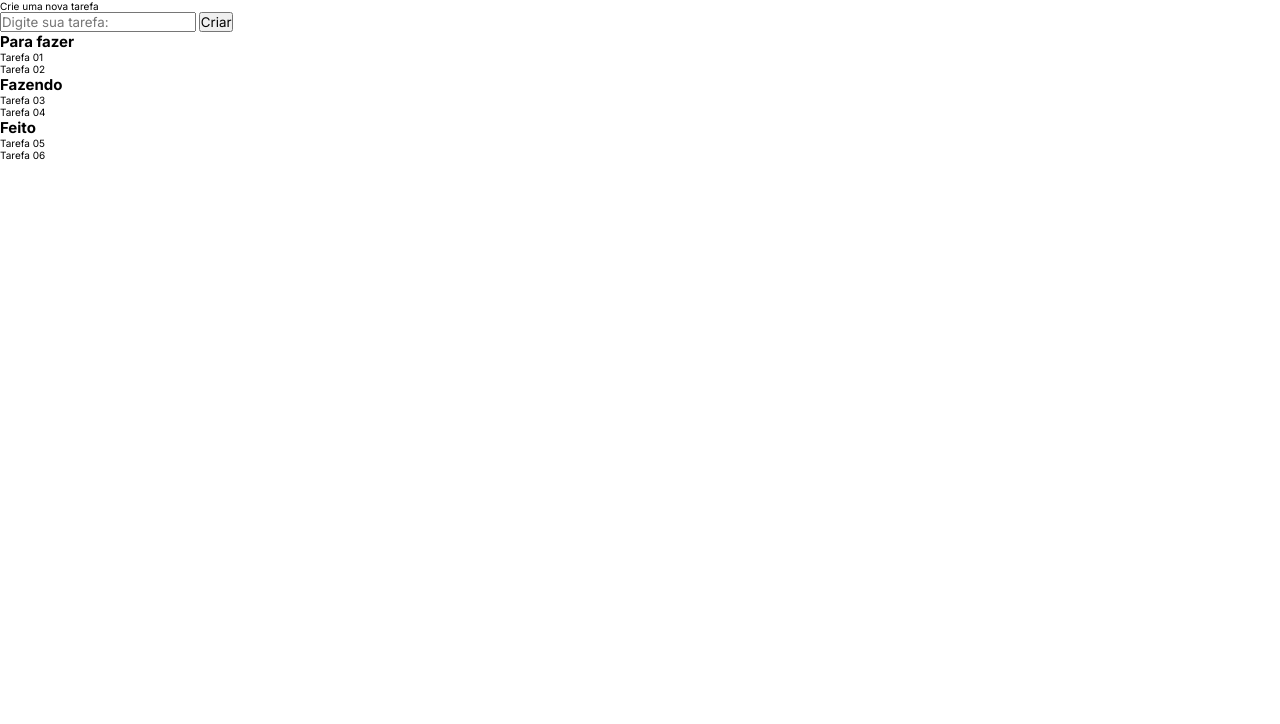
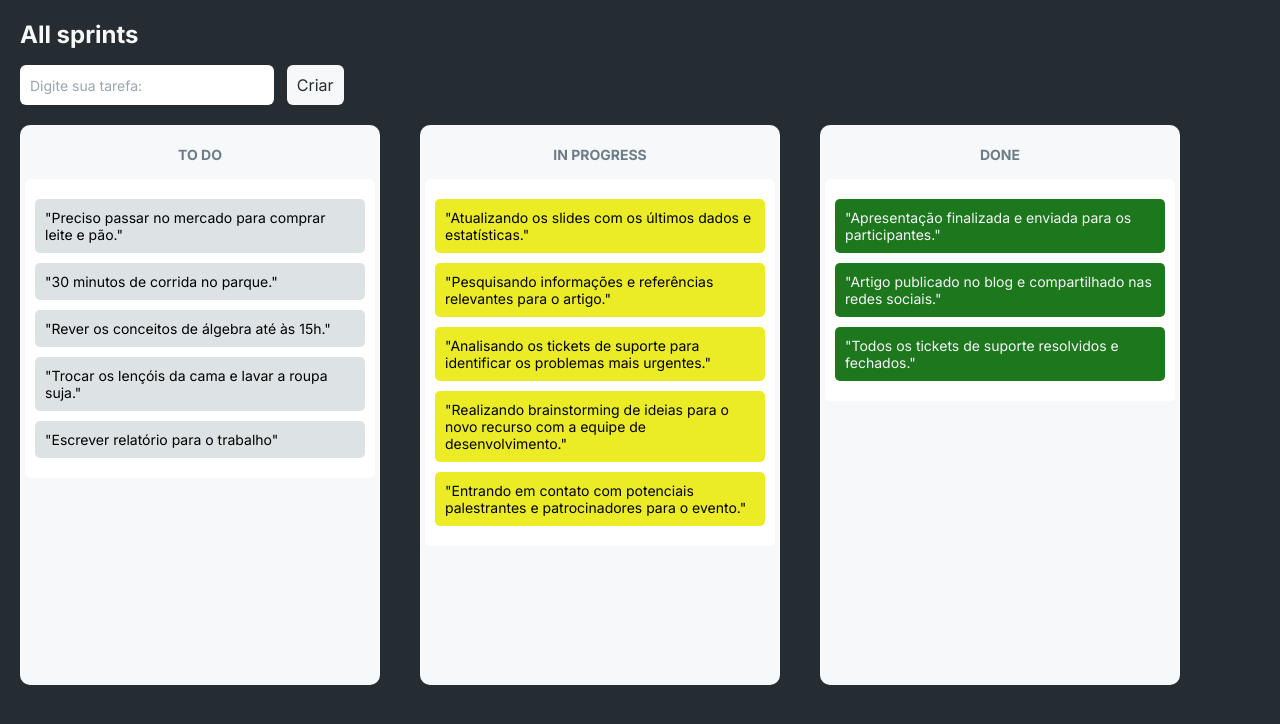
Before and after one commit to Williamhsf/kanban, a plain HTML site: page index.html in a window 1280 px wide. Drawn offline with Linux system fonts and the light colour scheme.

Commit message:
update files

```diff
--- a/css/styles.css
+++ b/css/styles.css
@@ -1,5 +1,11 @@
 :root {
   /* colors */
+  --light-gray-200: #DDE2E4;
+  --light-gray-500: #F6F8F9;
+  --mid-gray-200: #6E7C87;
+  --mid-gray-400: #9AA6AC;
+  --dark-gray-200: #252C32;
+
   /* font-size */
   font-size: 62.5%;
 }
@@ -16,4 +22,106 @@ body {
   width: 100%;
   max-width: 1200px;
   height: 100vh;
+  background-color: var(--dark-gray-200);
 }
+
+/* RESET */
+ul {
+  list-style-type: none;
+}
+
+/* FORM */
+#add-task-form {
+  margin: 2rem;
+}
+
+#add-task-form p {
+  font-size: 2.4rem;
+  font-weight: bolder;
+  letter-spacing: -1.9%;
+  margin-bottom: 1.6rem;
+  color: var(--light-gray-500);
+}
+
+#add-task-form input {
+  font-size: 1.6rem;
+  padding: 1rem;
+  border-radius: 0.6rem;
+  border: none;
+  outline: none;
+  color: var(--mid-gray-200);
+}
+
+#add-task-form input::placeholder {
+  color: var(--mid-gray-400);
+  font-size: 1.4rem;
+}
+
+#add-task-form button {
+  font-size: 1.6rem;
+  padding: 1rem;
+  border-radius: .6rem;
+  background-color: var(--light-gray-500);
+  border: none;
+  color: var(--dark-gray-200);
+  transition: .4s;
+  margin-left: 1rem;
+}
+
+#add-task-form button:hover {
+  background-color: var(--light-gray-200);
+}
+
+/* kanban-container */
+.kanban-container {
+  display: flex;
+  justify-content: space-around;
+  margin-top: 2rem;
+}
+
+.column {
+  background-color: var(--light-gray-500);
+  width: 30%;
+  min-height: 70vh;
+  border-radius: 1rem;
+  padding: .5rem;
+}
+
+.column h2 {
+  margin: 1.6rem 0;
+  font-size: 1.4rem;
+  font-weight: bolder;
+  text-align: center;
+  text-transform: uppercase;
+  color: var(--mid-gray-200);
+}
+
+.tasks {
+  margin: 0;
+  padding: 1rem;
+  border-radius: .5rem;
+  min-height: 100px;
+  background-color: #FFF;
+}
+
+.tasks li {
+  background-color: var(--light-gray-200);
+  padding: 1rem;
+  margin: 10px 0;
+  border-radius: .5rem;
+  cursor: move;
+  font-size: 1.4rem;
+}
+
+.tasks li.dragging {
+  opacity: 0.5;
+}
+
+#doing li {
+  background-color: #ECEC26;
+}
+
+#done li {
+  background-color: #1D771D;
+  color: var(--light-gray-500);
+}
--- a/index.html
+++ b/index.html
@@ -20,7 +20,7 @@
   <body>
     <!-- form starts -->
     <form id="add-task-form">
-      <p>Crie uma nova tarefa</p>
+      <p>All sprints</p>
       <input type="text" placeholder="Digite sua tarefa: " />
       <button type="submit">Criar</button>
     </form>
@@ -30,28 +30,35 @@
     <div class="kanban-container">
       <!-- todo -->
       <div class="column">
-        <h2>Para fazer</h2>
+        <h2>to do</h2>
         <ul class="tasks" id="todo">
-          <li draggable="true">Tarefa 01</li>
-          <li draggable="true">Tarefa 02</li>
+          <li draggable="true">"Preciso passar no mercado para comprar leite e pão."</li>
+          <li draggable="true">"30 minutos de corrida no parque."</li>
+          <li draggable="true">"Rever os conceitos de álgebra até às 15h."</li>
+          <li draggable="true">"Trocar os lençóis da cama e lavar a roupa suja."</li>
+          <li draggable="true">"Escrever relatório para o trabalho"</li>
         </ul>
       </div>
 
       <!-- doing -->
       <div class="column">
-        <h2>Fazendo</h2>
+        <h2>in progress</h2>
         <ul class="tasks" id="doing">
-          <li draggable="true">Tarefa 03</li>
-          <li draggable="true">Tarefa 04</li>
+          <li draggable="true">"Atualizando os slides com os últimos dados e estatísticas."</li>
+          <li draggable="true">"Pesquisando informações e referências relevantes para o artigo."</li>
+          <li draggable="true">"Analisando os tickets de suporte para identificar os problemas mais urgentes."</li>
+          <li draggable="true">"Realizando brainstorming de ideias para o novo recurso com a equipe de desenvolvimento."</li>
+          <li draggable="true">"Entrando em contato com potenciais palestrantes e patrocinadores para o evento."</li>
         </ul>
       </div>
 
       <!-- done -->
       <div class="column">
-        <h2>Feito</h2>
+        <h2>done</h2>
         <ul class="tasks" id="done">
-          <li draggable="true">Tarefa 05</li>
-          <li draggable="true">Tarefa 06</li>
+          <li draggable="true">"Apresentação finalizada e enviada para os participantes."</li>
+          <li draggable="true">"Artigo publicado no blog e compartilhado nas redes sociais."</li>
+          <li draggable="true">"Todos os tickets de suporte resolvidos e fechados."</li>
         </ul>
       </div>
     </div>
```
Also changed, not shown: assets/preview.png (added), 1 other file.
